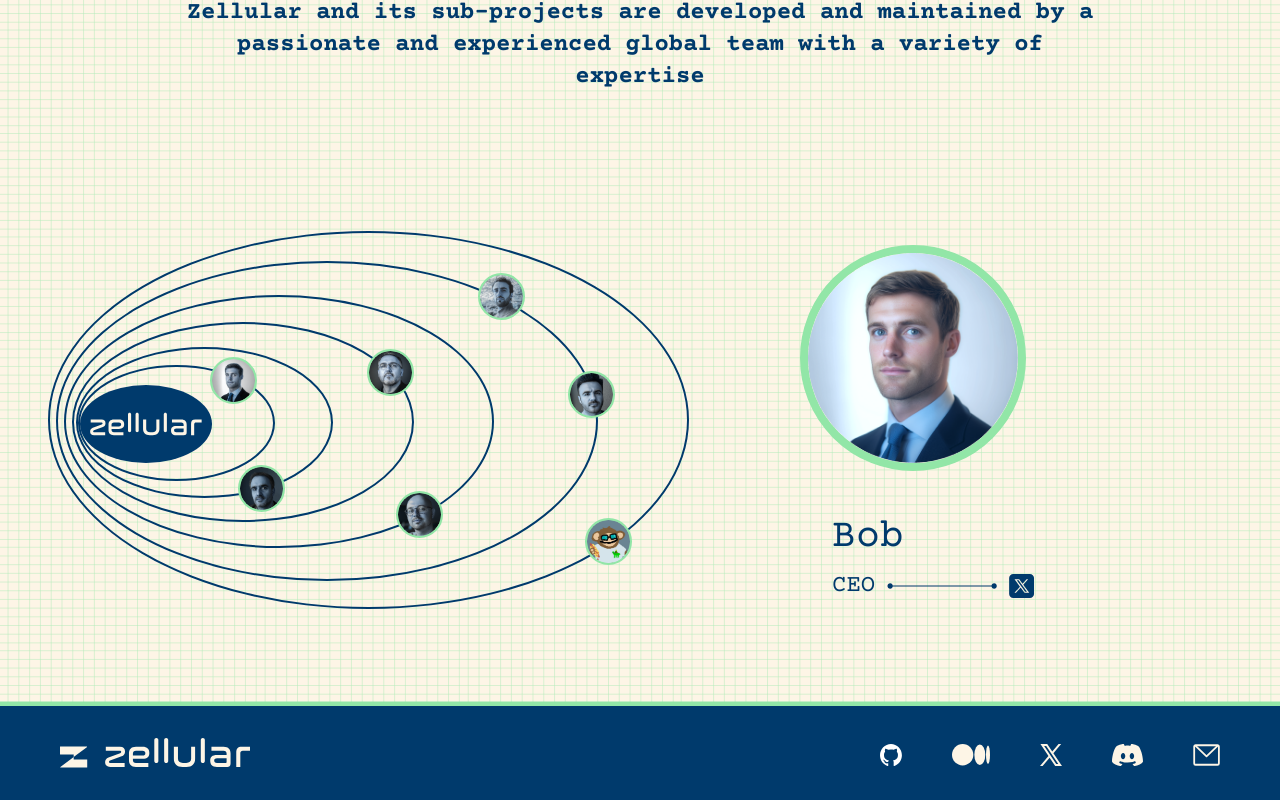
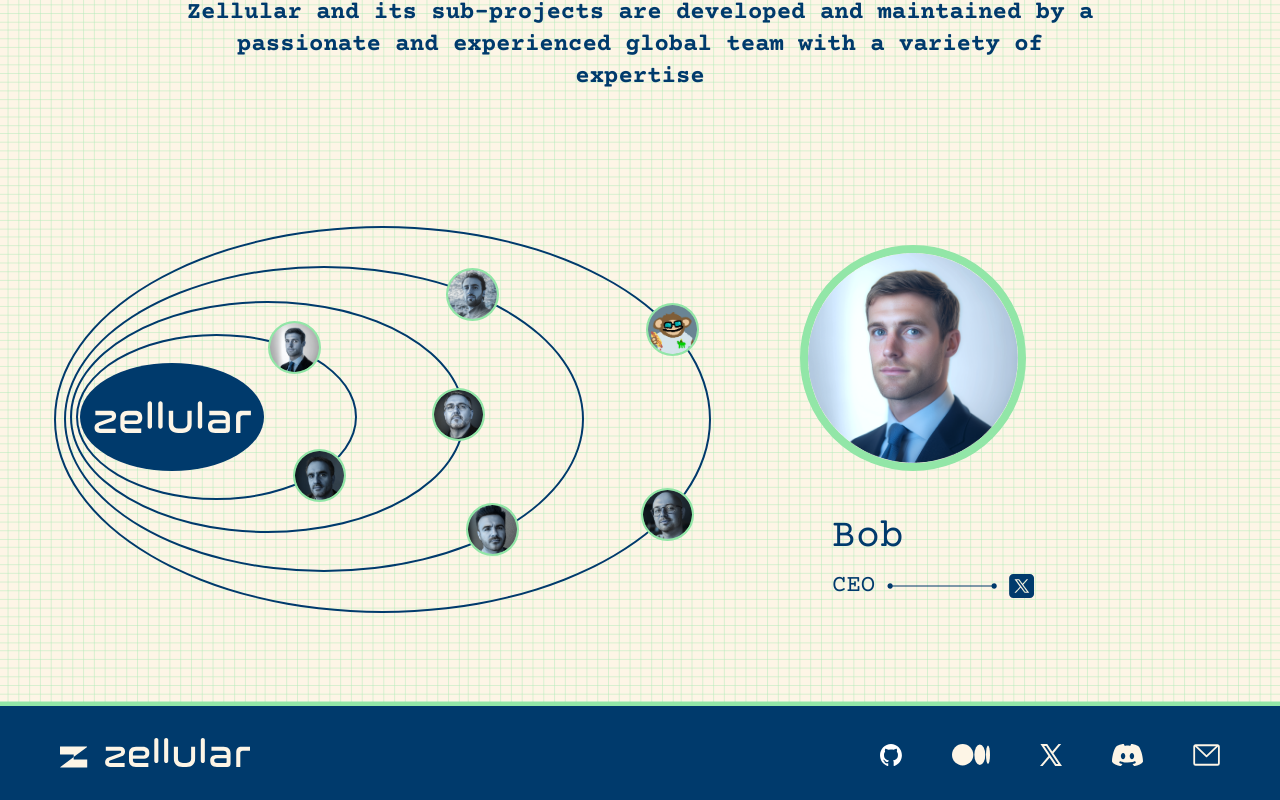
Before and after one commit to AzamHosseinian/Zellular-Ui, a React (Vite) app: page / in a window 1280 px wide. Shown: the part 4515-5315 px from the top of the page. Built offline with nearby package versions, Linux system fonts and the light colour scheme.

Commit message:
fixed team style

```diff
--- a/src/components/TeamSection/TeamSection.tsx
+++ b/src/components/TeamSection/TeamSection.tsx
@@ -89,99 +89,93 @@ const TeamSection = () => {
         <div className="w-full flex items-center justify-center mb-[225px] lt-1024:hidden">
           <div className="max-w-[1540px] w-full flex items-center justify-around mt-[152px] lt-1607:px-[80px]">
             <div className="flex relative w-full ">
-              <div className="w-[132px]  h-[78px] bg-[#003A6C] rounded-[50%] flex items-center justify-center">
+              <div className="w-[184px]  h-[108px] bg-[#003A6C] rounded-[50%] flex items-center justify-center -mt-[15px]">
                 <svg
-                  width="112"
-                  height="24"
-                  viewBox="0 0 112 24"
+                  width="157"
+                  height="32"
+                  viewBox="0 0 157 32"
                   fill="none"
                   xmlns="http://www.w3.org/2000/svg"
                 >
                   <path
-                    d="M11.5042 7.52832C14.2069 7.52832 15.4995 8.95836 15.4995 11.1321C15.4995 13.0687 14.4713 14.3242 12.8555 14.9158L3.95538 18.1919C3.43079 18.4047 3.13387 18.7579 3.13387 19.2644C3.13387 19.8603 3.51473 20.222 4.3079 20.222H15.1763V23.2609H4.13374C1.46149 23.2609 0.139526 21.8308 0.139526 19.656C0.139526 17.8993 0.991458 16.499 2.78345 15.8436L11.714 12.592C12.3603 12.3536 12.5366 11.9067 12.5366 11.4897C12.5366 10.8938 12.1547 10.5671 11.3321 10.5671H0.697689V7.52832H11.5042Z"
+                    d="M16.4946 9.86719C20.2839 9.86719 22.0962 11.8722 22.0962 14.92C22.0962 17.6351 20.6546 19.3955 18.3893 20.2249L5.91063 24.8182C5.17512 25.1166 4.75883 25.6119 4.75883 26.322C4.75883 27.1574 5.29281 27.6646 6.40489 27.6646H21.6431V31.9253H6.1607C2.41403 31.9253 0.560547 29.9203 0.560547 26.871C0.560547 24.408 1.75501 22.4447 4.26751 21.5258L16.7888 16.9668C17.6949 16.6326 17.9421 16.006 17.9421 15.4212C17.9421 14.5858 17.4066 14.1278 16.2533 14.1278H1.34313V9.86719H16.4946Z"
                     fill="#FDF5E6"
                   />
                   <path
-                    d="M28.9543 7.52832C32.6264 7.52832 34.1823 9.31587 34.1823 12.3536C34.1823 15.2435 32.7428 16.881 28.9249 16.881H21.5523V18.0131C21.5523 19.2644 22.228 20.188 23.9308 20.188H33.4185V23.2566H23.9308C20.0488 23.2566 18.5265 21.052 18.5265 18.0727V12.7111C18.5265 9.7319 20.0541 7.52832 23.9308 7.52832H28.9543ZM21.5523 14.4093H28.8367C30.5154 14.4093 31.1281 13.6943 31.1281 12.5324C31.1281 11.3407 30.4525 10.5671 28.9249 10.5671H23.9308C22.228 10.5671 21.5523 11.5248 21.5523 12.7409V14.4093Z"
+                    d="M40.9608 9.86719C46.1093 9.86719 48.2908 12.3734 48.2908 16.6326C48.2908 20.6844 46.2726 22.9803 40.9196 22.9803H30.5827V24.5676C30.5827 26.322 31.5301 27.6169 33.9175 27.6169H47.2199V31.9193H33.9175C28.4748 31.9193 26.3403 28.8282 26.3403 24.6511V17.1339C26.3403 12.9568 28.4821 9.86719 33.9175 9.86719H40.9608ZM30.5827 19.5148H40.796C43.1496 19.5148 44.0087 18.5123 44.0087 16.8832C44.0087 15.2124 43.0614 14.1278 40.9196 14.1278H33.9175C31.5301 14.1278 30.5827 15.4705 30.5827 17.1756V19.5148Z"
                     fill="#FDF5E6"
                   />
                   <path
-                    d="M41.1144 2.28505V18.6251C41.1144 18.8324 41.0742 19.0377 40.9959 19.2292C40.9176 19.4208 40.8029 19.5947 40.6584 19.7413C40.5138 19.8878 40.3421 20.004 40.1532 20.0833C39.9643 20.1625 39.7619 20.2032 39.5575 20.2031C39.1447 20.2031 38.7488 20.0369 38.4569 19.741C38.1649 19.4451 38.0008 19.0437 38.0005 18.6251V2.28505C38.0005 1.86628 38.1645 1.46465 38.4565 1.16853C38.7485 0.872413 39.1445 0.706055 39.5575 0.706055C39.762 0.705915 39.9645 0.746662 40.1535 0.825964C40.3424 0.905267 40.5141 1.02157 40.6587 1.16822C40.8033 1.31487 40.918 1.489 40.9962 1.68063C41.0744 1.87227 41.1146 2.07766 41.1144 2.28505Z"
+                    d="M58.0103 2.5166V25.4265C58.0103 25.7172 57.9538 26.005 57.8441 26.2735C57.7343 26.542 57.5735 26.786 57.3708 26.9914C57.1681 27.1969 56.9274 27.3598 56.6626 27.4709C56.3977 27.582 56.1139 27.6391 55.8273 27.6389C55.2486 27.6389 54.6935 27.4058 54.2842 26.991C53.8748 26.5761 53.6447 26.0134 53.6443 25.4265V2.5166C53.6443 1.92945 53.8743 1.36634 54.2837 0.951161C54.6931 0.535981 55.2483 0.302735 55.8273 0.302735C56.114 0.302539 56.398 0.359668 56.6629 0.470856C56.9278 0.582043 57.1686 0.745108 57.3713 0.950723C57.5741 1.15634 57.7349 1.40047 57.8445 1.66916C57.9541 1.93784 58.0105 2.22581 58.0103 2.5166Z"
                     fill="#FDF5E6"
                   />
                   <path
-                    d="M48.6918 2.28505V18.6251C48.6918 18.8324 48.6516 19.0377 48.5733 19.2292C48.495 19.4208 48.3803 19.5947 48.2357 19.7413C48.0911 19.8878 47.9195 20.004 47.7306 20.0833C47.5417 20.1625 47.3393 20.2032 47.1349 20.2031C46.7221 20.2031 46.3262 20.0369 46.0343 19.741C45.7423 19.4451 45.5782 19.0437 45.5779 18.6251V2.28505C45.5779 1.86628 45.7419 1.46465 46.0339 1.16853C46.3259 0.872413 46.7219 0.706055 47.1349 0.706055C47.3394 0.705915 47.5419 0.746662 47.7308 0.825964C47.9198 0.905267 48.0915 1.02157 48.2361 1.16822C48.3807 1.31487 48.4954 1.489 48.5736 1.68063C48.6518 1.87227 48.692 2.07766 48.6918 2.28505Z"
+                    d="M68.634 2.5166V25.4265C68.634 25.7172 68.5776 26.005 68.4678 26.2735C68.3581 26.542 68.1973 26.786 67.9946 26.9914C67.7918 27.1969 67.5512 27.3598 67.2863 27.4709C67.0215 27.582 66.7377 27.6391 66.451 27.6389C65.8723 27.6389 65.3173 27.4058 64.908 26.991C64.4986 26.5761 64.2685 26.0134 64.2681 25.4265V2.5166C64.2681 1.92945 64.4981 1.36634 64.9074 0.951161C65.3168 0.535981 65.8721 0.302735 66.451 0.302735C66.7378 0.302539 67.0217 0.359668 67.2867 0.470856C67.5516 0.582043 67.7923 0.745108 67.9951 0.950723C68.1978 1.15634 68.3586 1.40047 68.4683 1.66916C68.5779 1.93784 68.6342 2.22581 68.634 2.5166Z"
                     fill="#FDF5E6"
                   />
                   <path
-                    d="M56.2108 7.52832V16.9417C56.2108 18.7877 57.5622 20.188 60.0288 20.188H62.5552C65.0229 20.188 66.3448 18.7877 66.3448 16.9417V7.52832H69.399V17.0598C69.399 20.6944 67.1076 23.2566 62.6727 23.2566H59.7938C55.3589 23.2566 53.0675 20.6944 53.0675 17.0598V7.52832H56.2108Z"
+                    d="M79.1762 9.86719V23.0653C79.1762 25.6536 81.0709 27.6169 84.5292 27.6169H88.0714C91.5313 27.6169 93.3848 25.6536 93.3848 23.0653V9.86719H97.6669V23.2309C97.6669 28.327 94.4542 31.9193 88.2362 31.9193H84.1997C77.9817 31.9193 74.769 28.327 74.769 23.2309V9.86719H79.1762Z"
                     fill="#FDF5E6"
                   />
                   <path
-                    d="M76.8905 2.28505V18.6251C76.8905 18.8324 76.8502 19.0377 76.772 19.2292C76.6937 19.4208 76.579 19.5947 76.4344 19.7413C76.2898 19.8878 76.1182 20.004 75.9293 20.0833C75.7404 20.1625 75.5379 20.2032 75.3335 20.2031C74.9209 20.2031 74.5251 20.0368 74.2333 19.7409C73.9415 19.445 73.7776 19.0436 73.7776 18.6251V2.28505C73.7775 2.07775 73.8176 1.87244 73.8957 1.68088C73.9739 1.48931 74.0884 1.31524 74.2329 1.1686C74.3774 1.02196 74.549 0.905635 74.7378 0.82627C74.9267 0.746905 75.1291 0.706055 75.3335 0.706055C75.538 0.705915 75.7405 0.746662 75.9295 0.825964C76.1185 0.905267 76.2902 1.02157 76.4348 1.16822C76.5794 1.31487 76.6941 1.489 76.7722 1.68063C76.8504 1.87227 76.8906 2.07766 76.8905 2.28505Z"
+                    d="M108.171 2.5166V25.4265C108.171 25.7172 108.114 26.005 108.004 26.2735C107.895 26.542 107.734 26.786 107.531 26.9914C107.328 27.1969 107.088 27.3598 106.823 27.4709C106.558 27.582 106.274 27.6391 105.988 27.6389C105.409 27.6389 104.854 27.4058 104.445 26.9909C104.036 26.576 103.806 26.0133 103.806 25.4265V2.5166C103.806 2.22594 103.862 1.93809 103.972 1.6695C104.081 1.40091 104.242 1.15685 104.445 0.951251C104.647 0.745655 104.888 0.58256 105.152 0.471284C105.417 0.360009 105.701 0.302735 105.988 0.302735C106.274 0.302539 106.558 0.359668 106.823 0.470856C107.088 0.582043 107.329 0.745108 107.532 0.950723C107.734 1.15634 107.895 1.40047 108.005 1.66916C108.115 1.93784 108.171 2.22581 108.171 2.5166Z"
                     fill="#FDF5E6"
                   />
                   <path
-                    d="M91.283 7.52832C95.1597 7.52832 96.6873 9.73296 96.6873 12.7111V20.0986C96.6873 22.3628 96.0998 23.2566 93.4852 23.2566H86.2312C82.5591 23.2566 81.0315 21.4393 81.0315 18.46C81.0315 15.601 82.4416 13.9326 86.2595 13.9326H93.6321V12.7409C93.6321 11.5194 92.9575 10.5671 91.2536 10.5671H81.9716V7.52832H91.283ZM93.6321 19.3836V16.4352H86.3193C84.6742 16.4352 84.0867 17.1204 84.0867 18.2813C84.0867 19.4421 84.7036 20.188 86.2595 20.188H92.7812C93.3981 20.188 93.6321 19.9496 93.6321 19.3836Z"
+                    d="M128.35 9.86719C133.785 9.86719 135.927 12.9582 135.927 17.1339V27.4916C135.927 30.6662 135.103 31.9193 131.438 31.9193H121.267C116.118 31.9193 113.977 29.3713 113.977 25.1942C113.977 21.1856 115.954 18.8465 121.307 18.8465H131.643V17.1756C131.643 15.463 130.698 14.1278 128.309 14.1278H115.295V9.86719H128.35ZM131.643 26.4891V22.3552H121.39C119.084 22.3552 118.26 23.316 118.26 24.9435C118.26 26.5711 119.125 27.6169 121.307 27.6169H130.45C131.315 27.6169 131.643 27.2827 131.643 26.4891Z"
                     fill="#FDF5E6"
                   />
                   <path
-                    d="M111.638 7.52832V10.5671H106.175C104.794 10.5671 104.181 11.2215 104.181 12.5888V23.2566H101.067V12.1153C101.067 8.95836 102.214 7.52832 105.264 7.52832H111.638Z"
+                    d="M156.888 9.86719V14.1278H149.229C147.293 14.1278 146.434 15.0453 146.434 16.9623V31.9193H142.068V16.2984C142.068 11.8722 143.676 9.86719 147.952 9.86719H156.888Z"
                     fill="#FDF5E6"
                   />
                 </svg>
               </div>
 
-              <div className="absolute w-[197px] h-[116px] border-2 border-[#003A6C] rounded-[50%] -top-5 -left-[2px]">
+              <div className="absolute w-[281px] h-[166px] border-2 border-[#003A6C] rounded-[50%] -top-11 -left-[4px]">
                 <div
                   style={{ backgroundImage: `url(${teamInfo[0].darkImg})` }}
-                  className={`w-[47px] border-2  border-[#92E6A7] h-[47px]  bg-cover rounded-full cursor-pointer  z-50 bg-[#92E6A7] flex items-center justify-center absolute left-[130px] -top-[10px]`}
+                  className={`w-[53px] border-2  border-[#92E6A7] h-[53px]  bg-cover rounded-full cursor-pointer  z-50 bg-[#92E6A7] flex items-center justify-center absolute left-[190px] -top-[15px]`}
                   onMouseOver={() => handleHover(0)}
                 ></div>
-              </div>
-
-              <div className="absolute w-[257px] h-[151px] border-2 border-[#003A6C] rounded-[50%] -top-[38px] -left-[4px]">
                 <div
                   style={{ backgroundImage: `url(${teamInfo[1].darkImg})` }}
-                  className={`w-[47px] h-[47px] border-2 border-[#92E6A7] bg-cover flex items-center justify-center rounded-full cursor-pointer z-50 bg-[#92E6A7] absolute left-[160px] -bottom-4`}
+                  className={`w-[53px] h-[53px] border-2 border-[#92E6A7] bg-cover flex items-center justify-center rounded-full cursor-pointer z-50 bg-[#92E6A7] absolute left-[215px] -bottom-1`}
                   onMouseOver={() => handleHover(1)}
                 ></div>
               </div>
 
-              <div className="absolute w-[342px] h-[200px] border-2  border-[#003A6C] rounded-[50%] -top-[63px] -left-[8px]">
+              <div className="absolute w-[395px] h-[232px] border-2 border-[#003A6C] rounded-[50%] -top-[77px] -left-[10px]">
                 <div
                   style={{ backgroundImage: `url(${teamInfo[2].darkImg})` }}
-                  className={`w-[47px] h-[47px] border-2 border-[#92E6A7] bg-cover flex items-center justify-center rounded-full cursor-pointer z-50 bg-[#92E6A7] absolute left-[293px] top-[25px]`}
+                  className={`w-[53px] h-[53px] border-2 border-[#92E6A7] bg-cover flex items-center justify-center rounded-full cursor-pointer z-50 bg-[#92E6A7] absolute left-[360px] top-[85px]`}
                   onMouseOver={() => handleHover(2)}
                 ></div>
               </div>
 
-              <div className="absolute w-[430px] h-[253px] border-2  border-[#003A6C] rounded-[50%] -top-[90px] -left-4">
-                <div
-                  style={{ backgroundImage: `url(${teamInfo[3].darkImg})` }}
-                  className={`w-[47px] h-[47px] bg-cover  border-2 border-[#92E6A7] rounded-full cursor-pointer z-50 flex items-center justify-center bg-[#92E6A7] absolute left-[330px] bottom-2`}
-                  onMouseOver={() => handleHover(3)}
-                ></div>
-              </div>
-
-              <div className="absolute w-[542px] h-[320px] border-2 border-[#003A6C] rounded-[50%] -top-[124px] -left-6">
+              <div className="absolute w-[520px] h-[306px] border-2  border-[#003A6C] rounded-[50%] -top-[112px] -left-[16px]">
                 <div
                   style={{ backgroundImage: `url(${teamInfo[4].darkImg})` }}
-                  className={`w-[47px] h-[47px] bg-cover rounded-full border-2 border-[#92E6A7] cursor-pointer flex items-center justify-center z-50 bg-[#92E6A7] absolute left-[420px] top-[10px]`}
+                  className={`w-[53px] h-[53px] bg-cover rounded-full border-2 border-[#92E6A7] cursor-pointer flex items-center justify-center z-50 bg-[#92E6A7] absolute left-[380px] top-[0px]`}
                   onMouseOver={() => handleHover(4)}
                 ></div>
                 <div
                   style={{ backgroundImage: `url(${teamInfo[5].darkImg})` }}
-                  className={`w-[47px] h-[47px] bg-cover rounded-full border-2 border-[#92E6A7] cursor-pointer flex items-center justify-center z-50 bg-[#92E6A7] absolute left-[510px] top-[108px]`}
+                  className={`w-[53px] h-[53px] bg-cover rounded-full border-2 border-[#92E6A7] cursor-pointer flex items-center justify-center z-50 bg-[#92E6A7] absolute left-[400px] top-[235px]`}
                   onMouseOver={() => handleHover(5)}
                 ></div>
               </div>
 
-              <div className="absolute w-[641px] h-[378px] border-2 border-[#003A6C] rounded-[50%] -top-[154px] -left-8">
+              <div className="absolute w-[657px] h-[387px] border-2  border-[#003A6C] rounded-[50%] -top-[152px] -left-[26px]">
                 <div
                   style={{ backgroundImage: `url(${teamInfo[6].darkImg})` }}
-                  className={`w-[47px] h-[47px] bg-cover rounded-full cursor-pointer border-2 border-[#92E6A7] flex items-center justify-center z-50 bg-[#92E6A7] absolute left-[535px] bottom-[42px]`}
+                  className={`w-[53px] h-[53px] bg-cover rounded-full cursor-pointer border-2 border-[#92E6A7] flex items-center justify-center z-50 bg-[#92E6A7] absolute left-[590px] top-[75px]`}
                   onMouseOver={() => handleHover(6)}
+                ></div>
+                <div
+                  style={{ backgroundImage: `url(${teamInfo[3].darkImg})` }}
+                  className={`w-[53px] h-[53px] bg-cover  border-2 border-[#92E6A7] rounded-full cursor-pointer z-50 flex items-center justify-center bg-[#92E6A7] absolute left-[585px] bottom-[70px]`}
+                  onMouseOver={() => handleHover(3)}
                 ></div>
               </div>
             </div>
@@ -413,10 +407,6 @@ const TeamSection = () => {
                 selectedMember == 5 ? "flex flex-col" : "hidden"
               } text-[#003A6C] font-courierPrime w-full max-w-[400px] lt-1170:max-w-[200px]`}
             >
-              {/* <div
-                style={{ backgroundImage: `url(${teamInfo[5].imgSrc})` }}
-                className={`w-[226px] h-[226px] bg-cover border-8 border-[#92E6A7] bg-[#92E6A7] rounded-full flex items-center justify-center p-5`}
-              ></div> */}
               <img
                 src={teamInfo[5].imgSrc}
                 className="w-[226px] h-[226px]  border-8 border-[#92E6A7] rounded-full "
@@ -461,10 +451,6 @@ const TeamSection = () => {
                 selectedMember == 6 ? "flex flex-col" : "hidden"
               } text-[#003A6C] font-courierPrime w-full max-w-[400px] lt-1170:max-w-[200px]`}
             >
-              {/* <div
-                style={{ backgroundImage: `url(${teamInfo[5].imgSrc})` }}
-                className={`w-[226px] h-[226px] bg-cover border-8 border-[#92E6A7] bg-[#92E6A7] rounded-full flex items-center justify-center p-5`}
-              ></div> */}
               <img
                 src={teamInfo[6].imgSrc}
                 className="w-[226px] h-[226px]  border-8 border-[#92E6A7] rounded-full "
```
